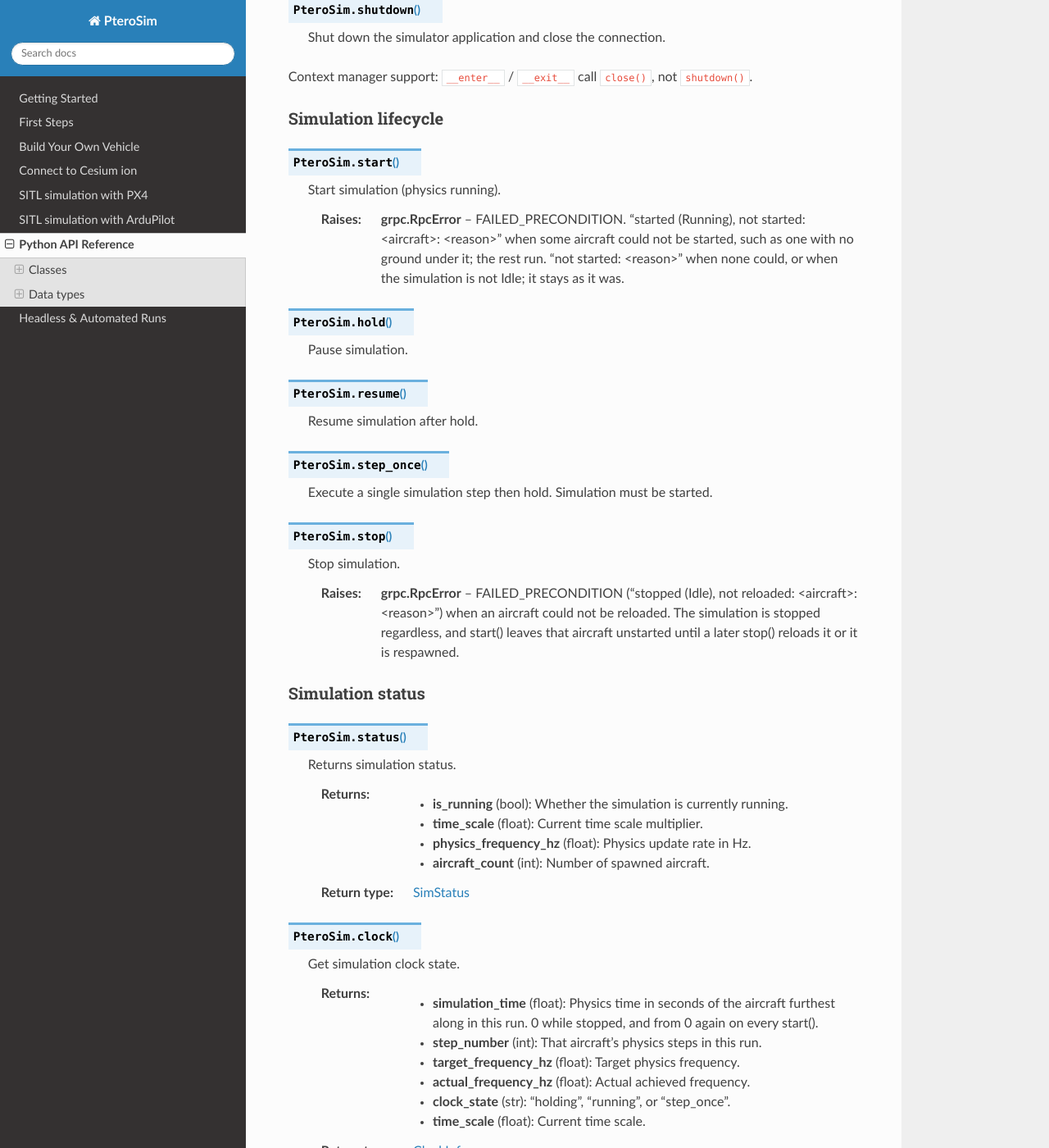
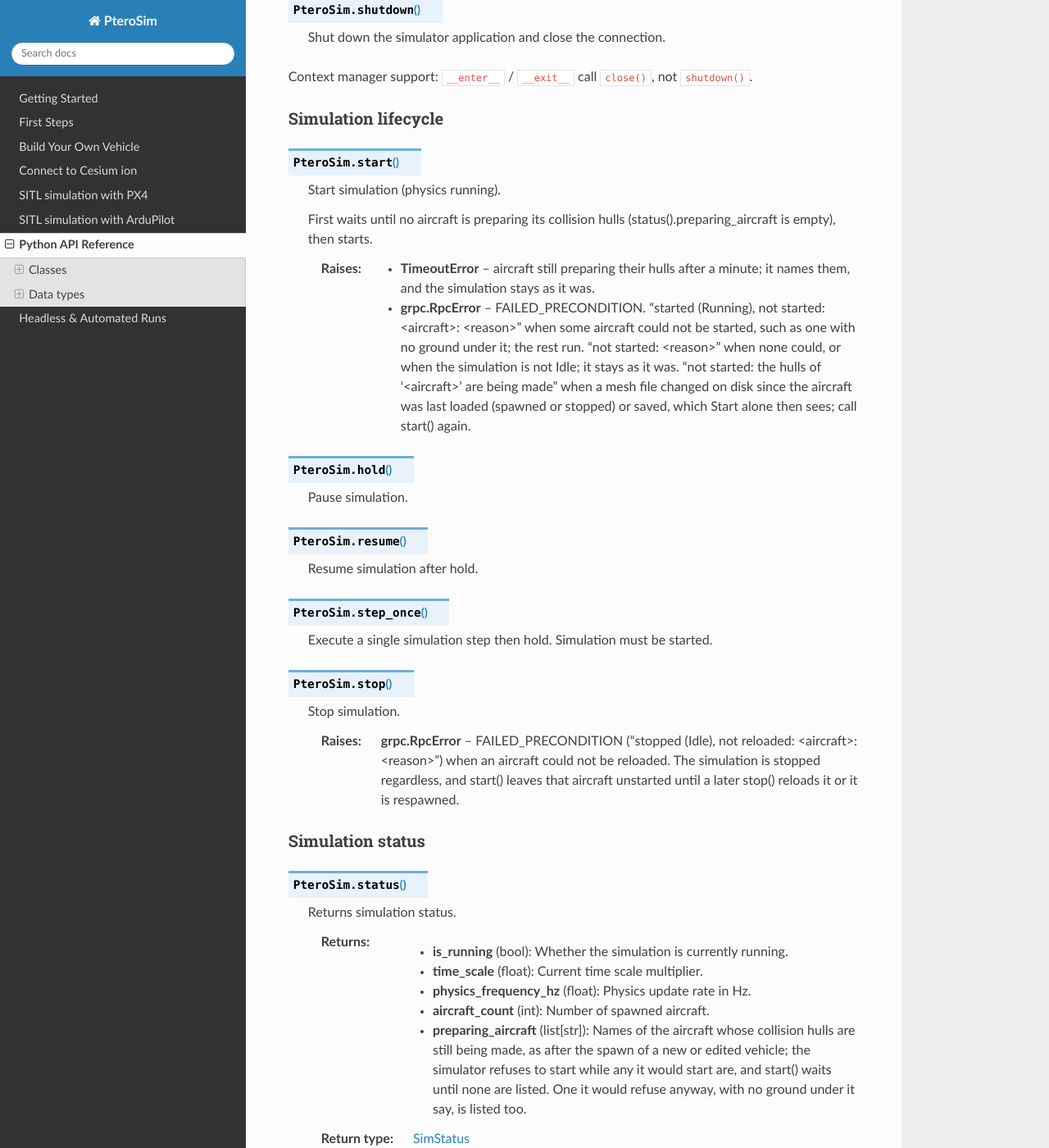
Before and after one commit to AlexanderRex/PteroSimDocs, a Sphinx documentation site: the page built from docs/source/python_api.rst, in a window 1280 px wide and 1400 px high, scrolled down 1783 px. Shown: the whole window at 82% size. Built offline with Sphinx 7.4.7 and the Read the Docs theme 3.1.0, drawn with Linux system fonts in a browser that asks for light colours; some of the changed text lies outside the part shown.

Commit message:
docs: regenerate python_api.rst from SDK b00e4c3d5eeef118294ff95a016e786e8a451e21 (#52)

```diff
--- a/docs/source/python_api.rst
+++ b/docs/source/python_api.rst
@@ -75,10 +75,18 @@
 
    Start simulation (physics running).
 
+   First waits until no aircraft is preparing its collision hulls (status().preparing_aircraft
+   is empty), then starts.
+
+   :raises TimeoutError: aircraft still preparing their hulls after a minute; it names them, and
+       the simulation stays as it was.
    :raises grpc.RpcError: FAILED_PRECONDITION. "started (Running), not started:
        <aircraft>: <reason>" when some aircraft could not be started, such as
        one with no ground under it; the rest run. "not started: <reason>" when
-       none could, or when the simulation is not Idle; it stays as it was.
+       none could, or when the simulation is not Idle; it stays as it was. "not
+       started: the hulls of '<aircraft>' are being made" when a mesh file changed
+       on disk since the aircraft was last loaded (spawned or stopped) or saved,
+       which Start alone then sees; call start() again.
 
 .. py:method:: PteroSim.hold()
 
@@ -114,6 +122,10 @@
              - **time_scale** (float): Current time scale multiplier.
              - **physics_frequency_hz** (float): Physics update rate in Hz.
              - **aircraft_count** (int): Number of spawned aircraft.
+             - **preparing_aircraft** (list[str]): Names of the aircraft whose collision hulls are
+               still being made, as after the spawn of a new or edited vehicle; the simulator
+               refuses to start while any it would start are, and start() waits until none are
+               listed. One it would refuse anyway, with no ground under it say, is listed too.
    :rtype: SimStatus
 
 .. py:method:: PteroSim.clock()
@@ -1283,6 +1295,9 @@
    .. py:attribute:: aircraft_count
       :type: int
 
+   .. py:attribute:: preparing_aircraft
+      :type: list[str]
+
 .. py:class:: ClockInfo
 
    Simulation clock from clock().
```
